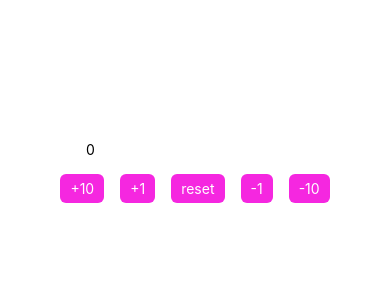
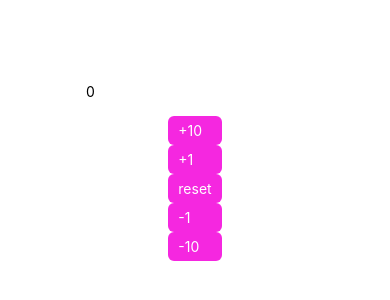
Before and after one commit to RalkeyOfficial/SchoolMobileProject, a React Native app: screen / in a window 390 px wide. Shown: the part 250-550 px from the top of the page. Built offline with nearby package versions, Linux system fonts and the light colour scheme.

Commit message:
to test later

```diff
--- a/App.js
+++ b/App.js
@@ -7,6 +7,7 @@ import {
   Button,
   TextInput,
   Pressable,
+  TouchableOpacity,
 } from "react-native"
 
 export default function App() {
@@ -39,6 +40,7 @@ export default function App() {
         keyboardType={"numeric"}
       />
       <View style={styles.buttons}>
+        <TouchableOpacity>
           <Pressable style={styles.button} onPress={() => setCount(count + 10)}>
             <Text style={styles.buttonText}>+10</Text>
           </Pressable>
@@ -54,6 +56,7 @@ export default function App() {
           <Pressable style={styles.button} onPress={() => setCount(count - 10)}>
             <Text style={styles.buttonText}>-10</Text>
           </Pressable>
+        </TouchableOpacity>
       </View>
     </View>
   )
```
Lines whose indentation alone changed are shown as unchanged.
